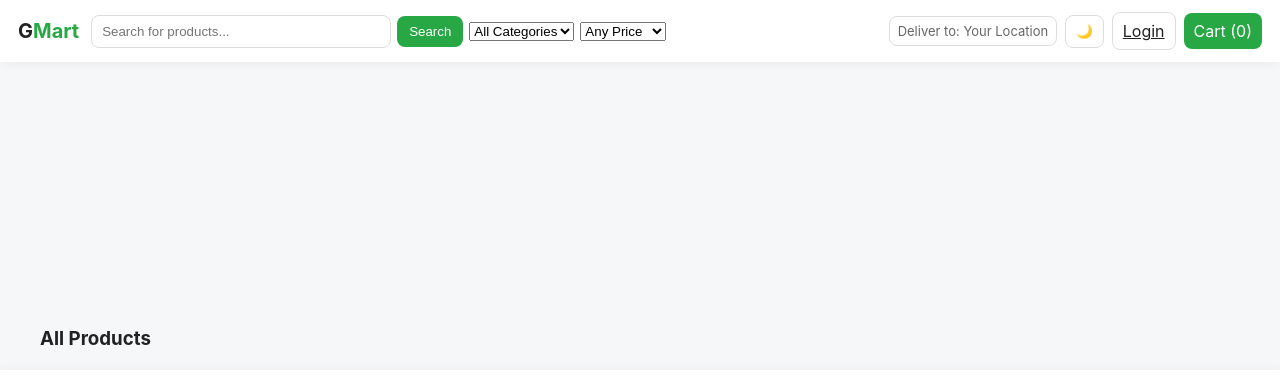
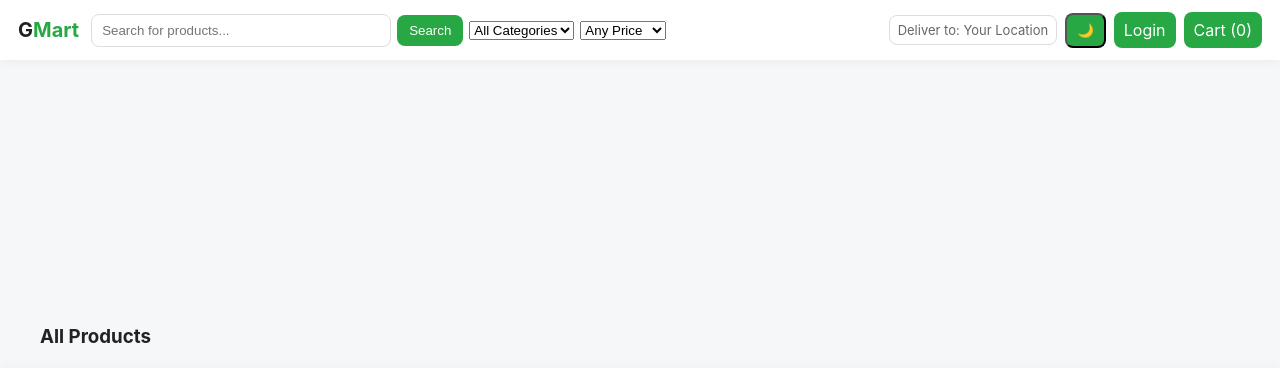
Before and after one commit to aniketkhoyani0-beep/Gmart, a plain HTML site: page frontend/index.html in a window 1280 px wide. Shown: the top 383 px of the page. Drawn offline with Linux system fonts and the light colour scheme.

Commit message:
Update style.css

```diff
--- a/frontend/style.css
+++ b/frontend/style.css
@@ -119,13 +119,11 @@ body {
    ========================================================= */
 .link-btn,
 .ghost-btn {
-  padding: 8px 10px;
+ padding: 8px 10px;
+  background: var(--primary);
+  color: #fff;
   border-radius: 8px;
-  border: 1px solid var(--border);
-  background: var(--card);
-  color: var(--text);
-  cursor: pointer;
-  transition: background 0.25s ease, transform 0.2s ease;
+  text-decoration: none;
 }
 
 .link-btn:hover,
```
